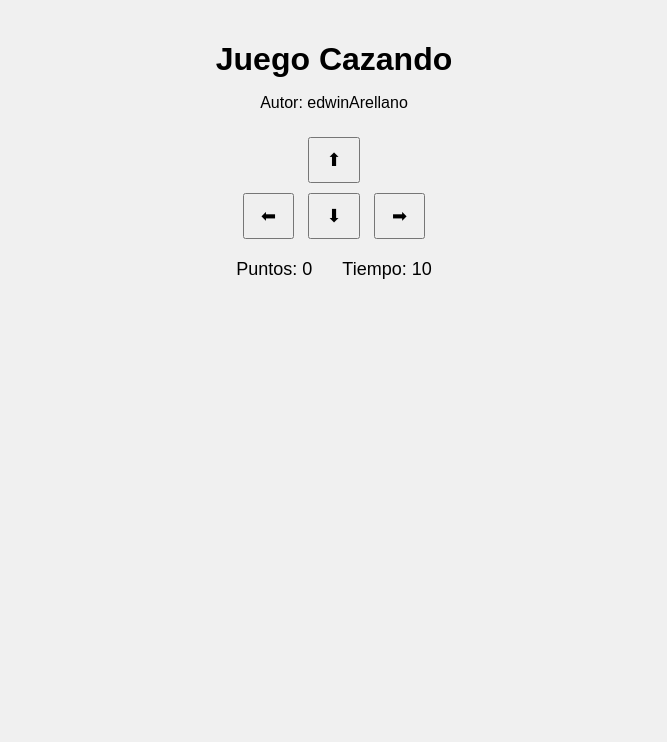
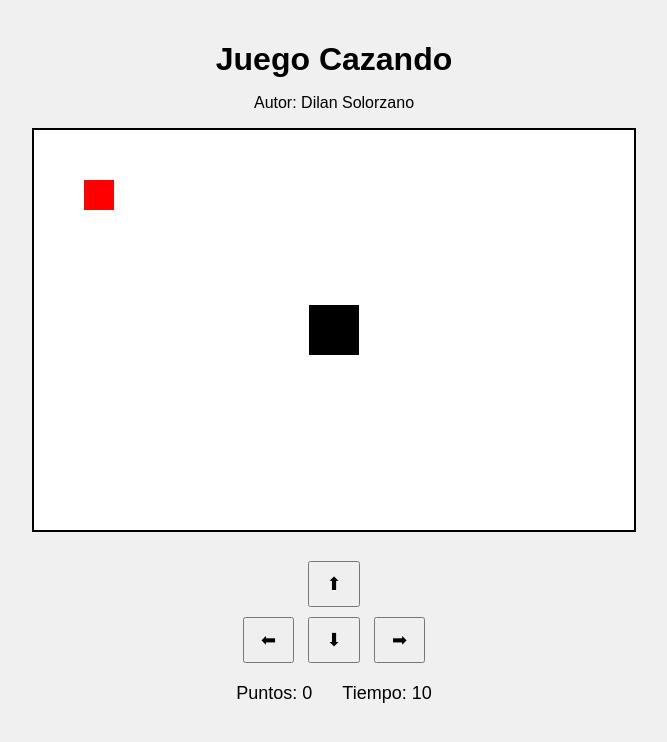
Before and after one commit to edwinarellano77-arch/Juego_cazando, a plain HTML site: page cazando.html in a window 1280 px wide. Shown: the whole page, without its empty margins (306-973 px from the left). Drawn offline with Linux system fonts and the light colour scheme.

Commit message:
Juego cazando V2

```diff
--- a/cazando.html
+++ b/cazando.html
@@ -1,21 +1,23 @@
 <!DOCTYPE html>
 <html>
+
 <head>
   <title>Juego Cazando</title>
   <link rel="stylesheet" href="cazando.css">
 </head>
+
 <body>
 
   <h1>Juego Cazando</h1>
-  <p>Autor: edwinArellano</p>
+  <p>Autor: Dilan Solorzano</p>
 
-
+  <canvas id="juego" width="600" height="400"></canvas>
   <div class="controles">
-    <button>⬆</button>
+    <button id="btnArriba">⬆</button>
     <br>
-    <button>⬅</button>
-    <button>⬇</button>
-    <button>➡</button>
+    <button id="btnIzquierda">⬅</button>
+    <button id="btnAbajo">⬇</button>
+    <button id="btnDerecha">➡</button>
   </div>
 
 
@@ -25,7 +27,7 @@
   </div>
 
   <p id="mensaje"></p>
+  <script src="cazando.js"></script>
+</body>
 
-
-</body>
 </html>
--- a/cazando.js
+++ b/cazando.js
@@ -0,0 +1,54 @@
+let canvas = document.getElementById("juego");
+let ctx = canvas.getContext("2d");
+let btnArriba = document.getElementById("btnArriba");
+let btnIzquierda = document.getElementById("btnIzquierda");
+let btnAbajo = document.getElementById("btnAbajo");
+let btnDerecha = document.getElementById("btnDerecha");
+const VELOCIDAD = 15;
+// Gato
+let gatoX = 0;
+let gatoY = 0;
+const ANCHOGATO = 50;
+const ALTURAGATO = 50;
+
+// Raton
+let ratonX = 50;
+let ratonY = 50;
+const ANCHORATON = 30;
+const ALTURARATON = 30;
+
+function graficar(x, y, ancho, alto, color) {
+    ctx.fillStyle = color;
+    ctx.fillRect(x, y, ancho, alto);
+};
+
+function graficarGato() {
+    graficar(gatoX, gatoY, ANCHOGATO, ALTURAGATO, "#000000");
+};
+
+function graficarRaton() {
+    graficar(ratonX, ratonY, ANCHORATON, ALTURARATON, "#ff0000");
+};
+
+function iniciarJuego() {
+    gatoX = (canvas.width / 2) - (ANCHOGATO / 2);
+    gatoY = (canvas.height / 2) - (ALTURAGATO / 2);
+    graficarGato();
+    graficarRaton();
+}
+
+function mover(direccion) {
+    if (direccion === "arriba") gatoY -= VELOCIDAD;
+    if (direccion === "abajo") gatoY += VELOCIDAD;
+    if (direccion === "izquierda") gatoX -= VELOCIDAD;
+    if (direccion === "derecha") gatoX += VELOCIDAD;
+    graficarGato();
+}
+
+document.getElementById("btnArriba").onclick = () => mover("arriba");
+document.getElementById("btnAbajo").onclick = () => mover("abajo");
+document.getElementById("btnIzquierda").onclick = () => mover("izquierda");
+document.getElementById("btnDerecha").onclick = () => mover("derecha");
+
+
+iniciarJuego();
```
